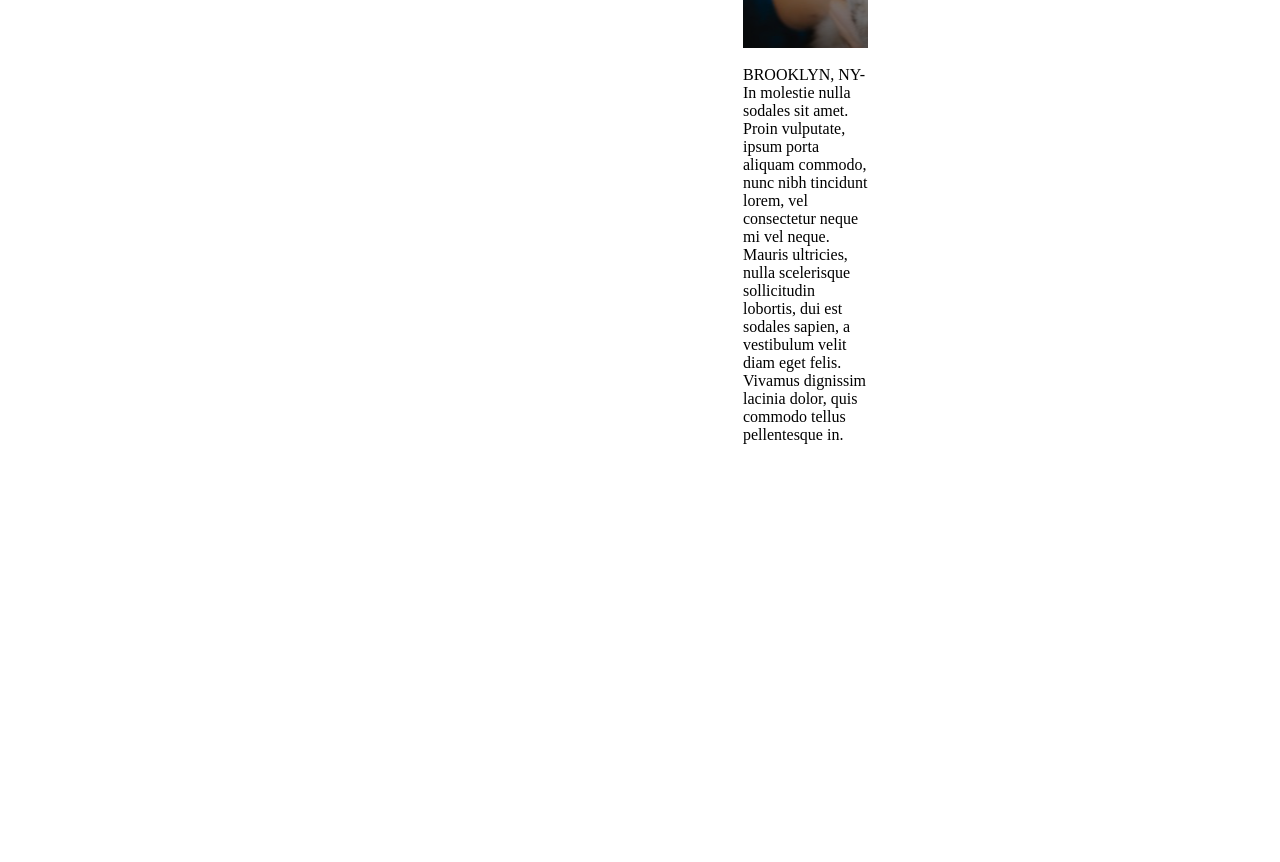
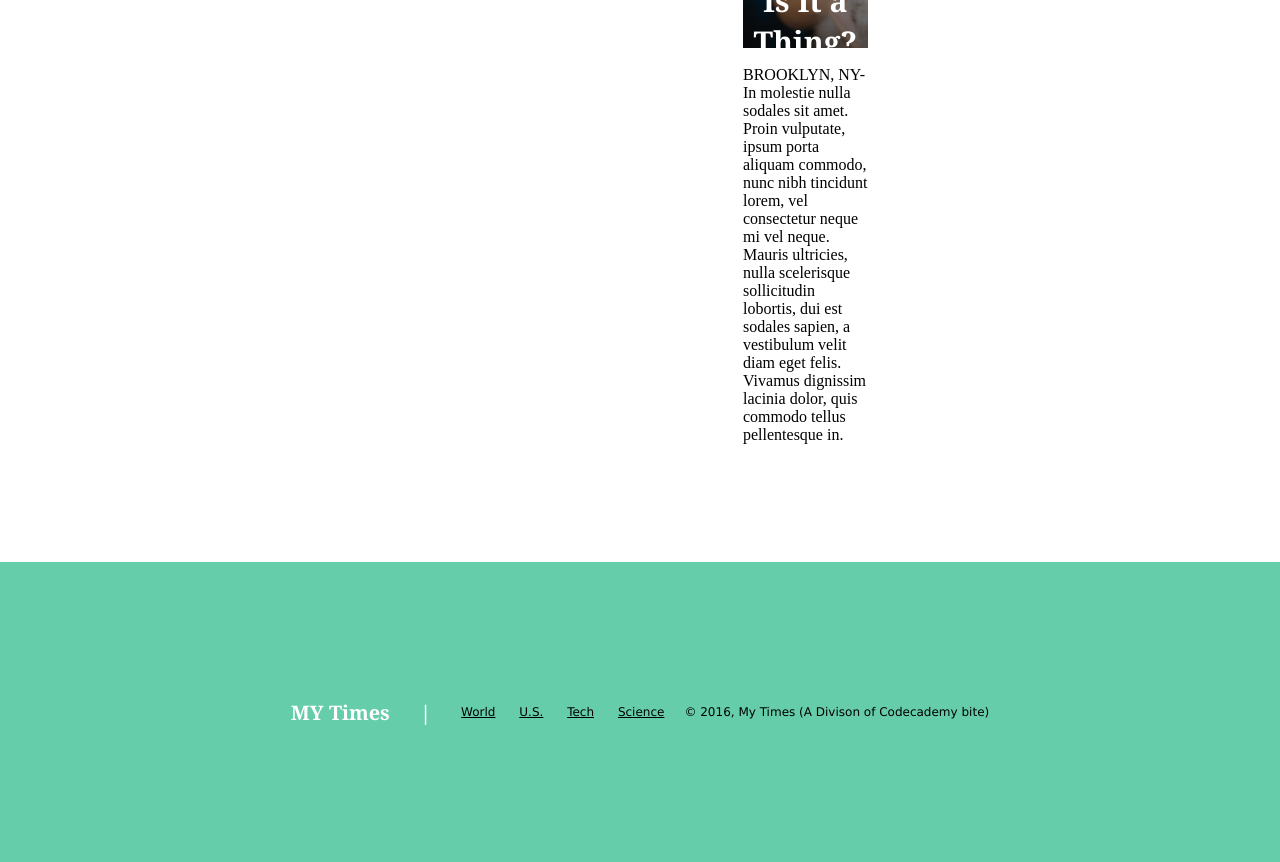
Before and after one commit to kzack123/My-Times, a plain HTML site: page index.html in a window 1280 px wide. Shown: the part 1135-1997 px from the top of the page. Before the commit the page ends 1697 px from the top, so only its background shows below. Drawn offline with Linux system fonts and the light colour scheme.

Commit message:
Finished footer

```diff
--- a/index.css
+++ b/index.css
@@ -77,6 +77,7 @@ a {
   font-weight: bold;
   font-size: 40px;
   color: white;
+  margin-top: 75px
 }
 
 #substorys {
@@ -108,6 +109,7 @@ a {
   font-size: 30px;
   color: white;
   text-align: center;
+  margin-top: 150px;
 }
 
 #subthree {
@@ -140,3 +142,25 @@ a {
   color: DimGray;
   border-bottom: 1px solid black;
 }
+
+#footer {
+  height: 300px;
+  display: flex;
+  justify-content: center;
+  align-items: center;
+  background-color: MediumAquamarine;
+  margin: auto;
+  font-family: Verdana;
+  font-size: 12px;
+}
+footer h1 {
+  font-family: Georgia;
+  font-size: 20px;
+  font-weight: bold;
+  color: white;
+  margin-right: 30px;
+}
+
+.headlines {
+  font-weight: bold;
+}
--- a/index.html
+++ b/index.html
@@ -43,7 +43,7 @@
             <br>
             <br>
             <br>
-            <h2>Orca Spends Vacation at Land World Puget</h2>
+            <h2 class='headlines'>Orca Spends Vacation at Land World Puget</h2>
             <br>
             <p>PUGET, SO - Sed felis elit, faucibus et ipsum vel, vehicula ultrices purus. Sed congue odio vitae malesuada rhoncus. Integer vitae nisi pulvinar ante accumsan...</p>
             <br>
@@ -57,7 +57,7 @@
             <br>
             <br>
             <br>
-            <h2>Burger for Breakfast: How Early is too Early?</h2>
+            <h2 class='headlines'>Burger for Breakfast: How Early is too Early?</h2>
             <br>
             <p>Mew York, MY—Interdum et malesuada fames ac ante ipsum primis in faucibus. Pellentesque id quam facilisis, ultrices ante ut, rutrum enim. Praesent eu nisl erat.</p>
             <br>
@@ -74,7 +74,7 @@
       <div id='medium'>
         <div>
           <br>
-          <h2>FBI Finds Action Star Guilty of False Advertising</h2>
+          <h2 class='headlines'>FBI Finds Action Star Guilty of False Advertising</h2>
           <br>
           <p>WASHINGTON DC- Donec luctus sem augue, rutrum posuere orci aliquam sed. Nam vitae aliquam lectus. Sed tempor tortor est, nec sagittis eros tincidunt sed. Morbi venenatis condimentum sem, vitae sollicitudin turpis pulvinar eget. Morbi pellentesque consectetur mi id auctor. Phasellus tincidunt orci mauris, placerat pharetra urna fringilla vitae. Morbi eget rutrum urna. Cras condimentum augue ut ante sollicitudin interdum. Pellentesque cursus dolor at tincidunt cursus. Vestibulum blandit aliquam felis...</p>
           <br>
@@ -112,5 +112,20 @@
       </div>
     </div>
 
+    <!--Footer-->
+
+    <footer>
+      <div id='footer'>
+      <h1>MY Times</h1>
+      <h1> | </h1>
+      <ul>
+        <li><a href="#">World</a></li>
+        <li><a href="#">U.S.</a></li>
+        <li><a href="#">Tech</a></li>
+        <li><a href="#">Science</a></li>
+      </ul>
+        <p>&#169; 2016, My Times (A Divison of Codecademy bite)</p>
+      </div>
+    </footer>
   </body>
 </html>
```
